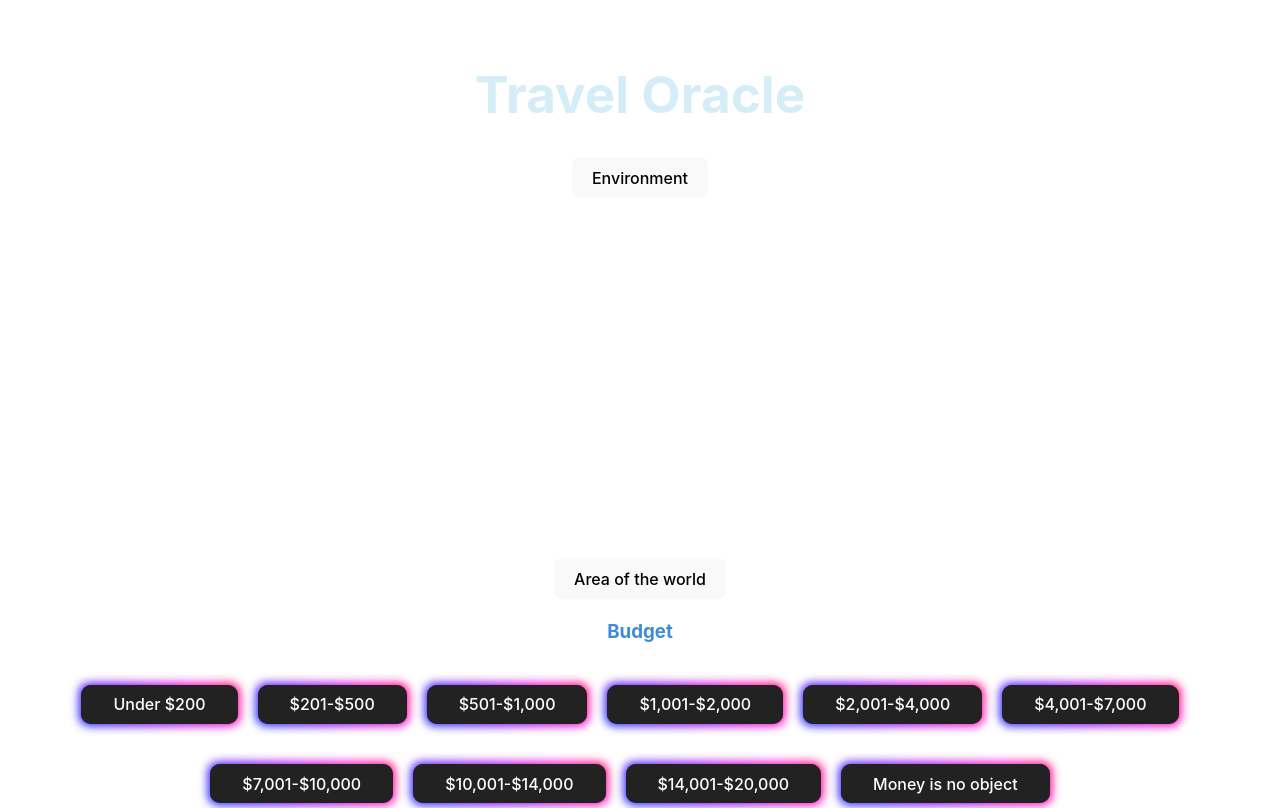
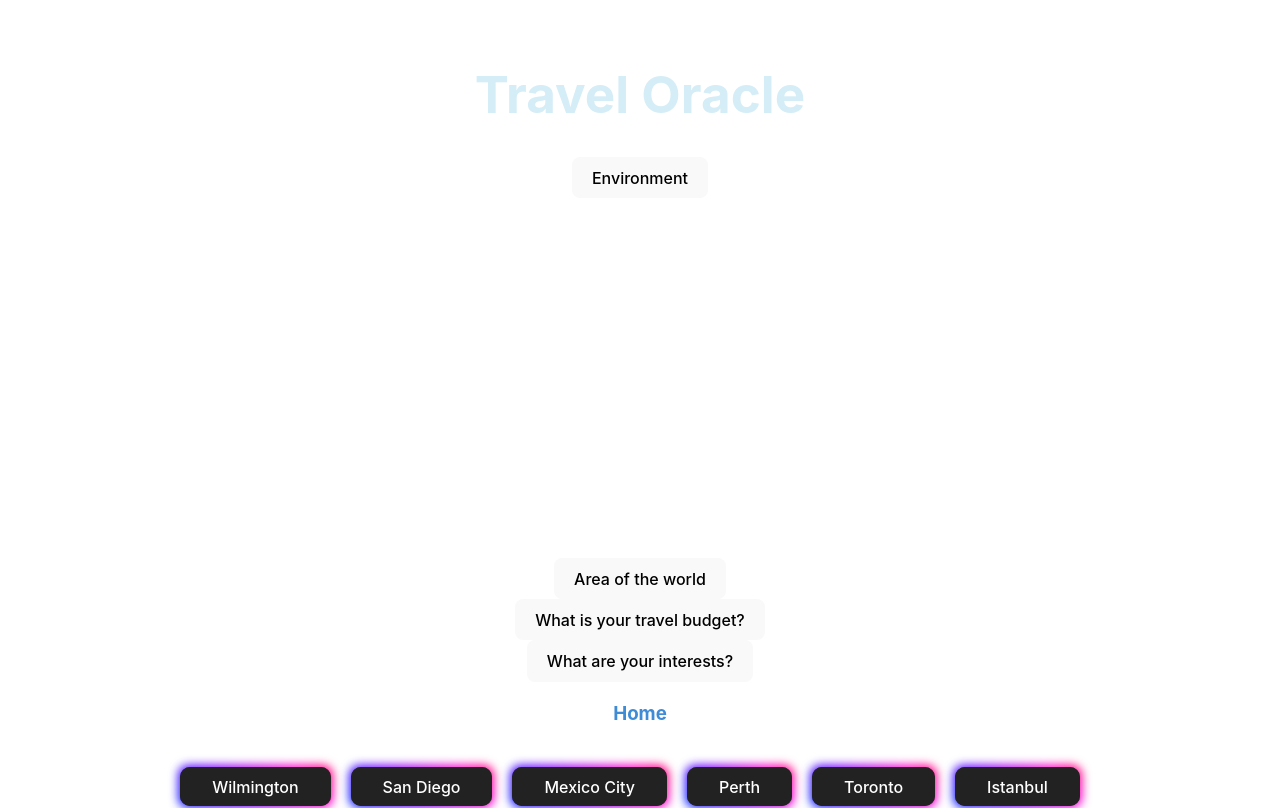
Before and after one commit to TravelOracle/TravelOracleFrontEnd, a React (Vite) app in the folder TravelAIFE/: page / in a window 1280 px wide. Shown: the top 808 px of the page. Built offline with nearby package versions, Linux system fonts and the light colour scheme.

Commit message:
added more dropdown menus

```diff
--- a/TravelAIFE/src/components/filters.jsx
+++ b/TravelAIFE/src/components/filters.jsx
@@ -148,7 +148,11 @@ const Filters = () => {
             ]}
         />
 
-            <h3 className="filterTitle">Budget</h3>
+        <Dropdown
+            open={open}
+            trigger={<button onClick={handleOpen}>What is your travel budget?</button>}
+            menu={[
+                <div>
                 <button className="button-85" role="button" onClick={() => handleTravelBudget("Under $200")}>Under $200</button>
                 <button className="button-85" role="button" onClick={() => handleTravelBudget("$201-$500")}>$201-$500</button>
                 <button className="button-85" role="button" onClick={() => handleTravelBudget("$501-$1,000")}>$501-$1,000</button>
@@ -159,13 +163,24 @@ const Filters = () => {
                 <button className="button-85" role="button" onClick={() => handleTravelBudget("$10,001-$14,000")}>$10,001-$14,000</button>
                 <button className="button-85" role="button" onClick={() => handleTravelBudget("$14,001-$20,000")}>$14,001-$20,000</button>
                 <button className="button-85" role="button" onClick={() => handleTravelBudget("Money is no object")}>Money is no object</button>
-            <h3 className="filterTitle">Interests</h3>
+                </div>
+            ]}
+        />
+
+        <Dropdown
+            open={open}
+            trigger={<button onClick={handleOpen}>What are your interests?</button>}
+            menu={[
+                <div>
                 <button className="button-85" role="button" onClick={() => handleInterest("Beach")}>Beach</button>
                 <button className="button-85" role="button" onClick={() => handleInterest("Historical Sites")}>Historical Sites</button>
                 <button className="button-85" role="button" onClick={() => handleInterest("Restaurants")}>Restaurants</button>
                 <button className="button-85" role="button" onClick={() => handleInterest("Wine Tasting")}>Wine Tasting</button>
                 <button className="button-85" role="button" onClick={() => handleInterest("Outdoor Activities")}>Outdoor Activities</button>
                 <button className="button-85" role="button" onClick={() => handleInterest("Sports")}>Sports</button>
+                </div>
+            ]}
+        />
             <h3 className="filterTitle">Home</h3>
                 <button className="button-85" role="button" onClick={() => handleHome("Wilmington")}>Wilmington</button>
                 <button className="button-85" role="button" onClick={() => handleHome("San Diego")}>San Diego</button>
```
